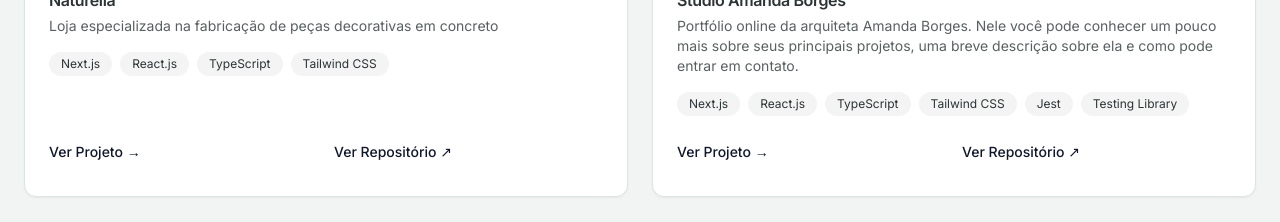
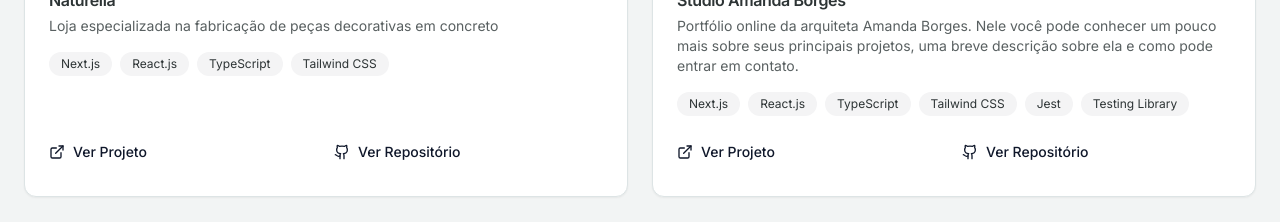
Before and after one commit to zehguilherme/portfolio, a Next.js app: page / in a window 1280 px wide. Shown: the part 1460-1682 px from the top of the page. Built offline with nearby package versions, Linux system fonts and the light colour scheme.

Commit message:
feat(ui): add icons to project links in ProjectCard

```diff
--- a/components/project-card.tsx
+++ b/components/project-card.tsx
@@ -6,6 +6,7 @@
 } from '@/components/ui/card'
 import { Button } from '@/components/ui/button'
 import Image from 'next/image'
+import { ExternalLink, Github } from 'lucide-react'
 
 interface ProjectCardProps {
   project: {
@@ -59,12 +60,14 @@
         <div className="flex flex-col sm:flex-row gap-2 sm:gap-4">
           <a href={project.link} target="_blank" rel="noopener noreferrer" className="w-full sm:w-1/2 group">
             <Button variant="link" className="p-0 hover:underline">
-              Ver Projeto →
+              <ExternalLink className="mr-2 h-4 w-4" />
+              Ver Projeto
             </Button>
           </a>
           <a href={project.repository} target="_blank" rel="noopener noreferrer" className="w-full sm:w-1/2 group">
             <Button variant="link" className="p-0 hover:underline">
-              Ver Repositório ↗
+              <Github className="mr-2 h-4 w-4" />
+              Ver Repositório
             </Button>
           </a>
         </div>
```
